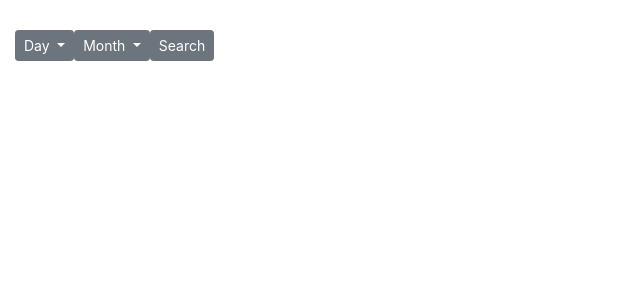
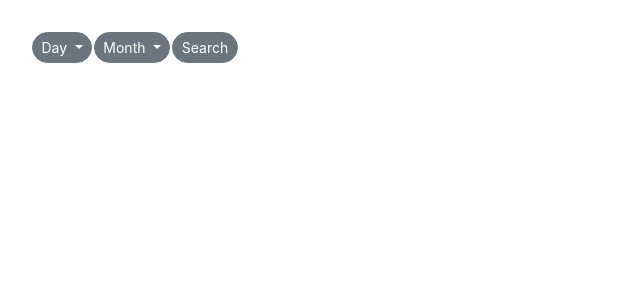
Before and after one commit to HnyBgr/Tune-In, a Django app: page / in a window 1280 px wide. Shown: the top 300 px of the page, without its empty margins (0-640 px from the left). Run offline with Django 3.2, Linux system fonts and the light colour scheme; data that the repository does not hold is empty; some libraries are stand-ins or nearby versions.

Commit message:
updated readme and index files

```diff
--- a/main_app/templates/main_app/index.html
+++ b/main_app/templates/main_app/index.html
@@ -6,6 +6,15 @@
     <meta name="viewport" content="width=device-width, initial-scale=1.0">
     <link rel="stylesheet" href="https://stackpath.bootstrapcdn.com/bootstrap/4.5.0/css/bootstrap.min.css"
         integrity="sha384-9aIt2nRpC12Uk9gS9baDl411NQApFmC26EwAOH8WgZl5MYYxFfc+NcPb1dKGj7Sk" crossorigin="anonymous">
+    <script src=" https://code.jquery.com/jquery-3.5.1.slim.min.js"
+        integrity="sha384-DfXdz2htPH0lsSSs5nCTpuj/zy4C+OGpamoFVy38MVBnE+IbbVYUew+OrCXaRkfj" crossorigin="anonymous">
+        </script>
+    <script src="https://cdn.jsdelivr.net/npm/popper.js@1.16.0/dist/umd/popper.min.js"
+        integrity="sha384-Q6E9RHvbIyZFJoft+2mJbHaEWldlvI9IOYy5n3zV9zzTtmI3UksdQRVvoxMfooAo"
+        crossorigin="anonymous"></script>
+    <script src="https://stackpath.bootstrapcdn.com/bootstrap/4.5.0/js/bootstrap.min.js"
+        integrity="sha384-OgVRvuATP1z7JjHLkuOU7Xw704+h835Lr+6QL9UvYjZE3Ipu6Tp75j7Bh/kR0JKI"
+        crossorigin="anonymous"></script>
 
     {% load static %}
     <link rel="shortcut icon" type="image/ico" href="{% static "tune_in/img/favicon.ico" %}">
@@ -15,11 +24,13 @@
             margin: 10px;
             padding: 5px;
         }
+
         .container-fluid {
             display: flex;
             margin: 10px;
             padding: 5px;
         }
+
         .album_pin {
             vertical-align: middle;
             width: 50px;
@@ -28,9 +39,22 @@
             margin: 5 px;
             padding: 5px;
         }
+
         .dropdown-menu {
+            margin: 0px 2px 0 px 0px;
+            padding: 8px 24px 8 px 8px;
             height: 200px;
+            width: 50px;
             overflow-y: auto;
+        }
+
+        .row {
+            margin: 2px;
+            margin-right: 2px;
+        }
+
+        .btn {
+            margin-right: 2px;
         }
     </style>
 </head>
@@ -59,11 +83,12 @@
     </div>
     <div class="row">
         <div class="tim_day">
-            <button type="button" class="btn btn-secondary btn-sm dropdown-toggle" id="dropdownMenuButton"
+            <button type="button" class="btn badge-pill btn-secondary btn-sm dropdown-toggle" id="dropdownMenuButton"
                 data-toggle="dropdown">
                 Day
             </button>
             <div class="dropdown-menu scrollable-menu" aria-labelledby="dropdownMenuButton">
+                <a class="dropdown-item" href="#">Day</a>
                 <a class="dropdown-item" href="#">1</a>
                 <a class="dropdown-item" href="#">2</a>
                 <a class="dropdown-item" href="#">3</a>
@@ -98,11 +123,12 @@
             </div>
         </div>
         <div class="tim_month">
-            <button type="button" class="btn btn-secondary btn-sm dropdown-toggle" id="dropdownMenuButton"
+            <button type="button" class="btn badge-pill btn-secondary btn-sm dropdown-toggle" id="dropdownMenuButton"
                 data-toggle="dropdown">
                 Month
             </button>
             <div class="dropdown-menu scrollable-menu" aria-labelledby="dropdownMenuButton">
+                <a class="dropdown-item" href="#">Month</a>
                 <a class="dropdown-item" href="#">Jan</a>
                 <a class="dropdown-item" href="#">Feb</a>
                 <a class="dropdown-item" href="#">Mar</a>
@@ -118,27 +144,9 @@
             </div>
         </div>
         <div class="submit">
-            <button type="button" class="btn btn-secondary btn-sm">Search</button>
+            <button type="button" class="btn badge-pill btn-secondary btn-sm">Search</button>
         </div>
     </div>
-
-
-
-
-
-
-
-
-
-    <script src=" https://code.jquery.com/jquery-3.5.1.slim.min.js"
-        integrity="sha384-DfXdz2htPH0lsSSs5nCTpuj/zy4C+OGpamoFVy38MVBnE+IbbVYUew+OrCXaRkfj" crossorigin="anonymous">
-        </script>
-    <script src="https://cdn.jsdelivr.net/npm/popper.js@1.16.0/dist/umd/popper.min.js"
-        integrity="sha384-Q6E9RHvbIyZFJoft+2mJbHaEWldlvI9IOYy5n3zV9zzTtmI3UksdQRVvoxMfooAo"
-        crossorigin="anonymous"></script>
-    <script src="https://stackpath.bootstrapcdn.com/bootstrap/4.5.0/js/bootstrap.min.js"
-        integrity="sha384-OgVRvuATP1z7JjHLkuOU7Xw704+h835Lr+6QL9UvYjZE3Ipu6Tp75j7Bh/kR0JKI"
-        crossorigin="anonymous"></script>
 </body>
 
 </html>
```
Also changed, not shown: README.md.
